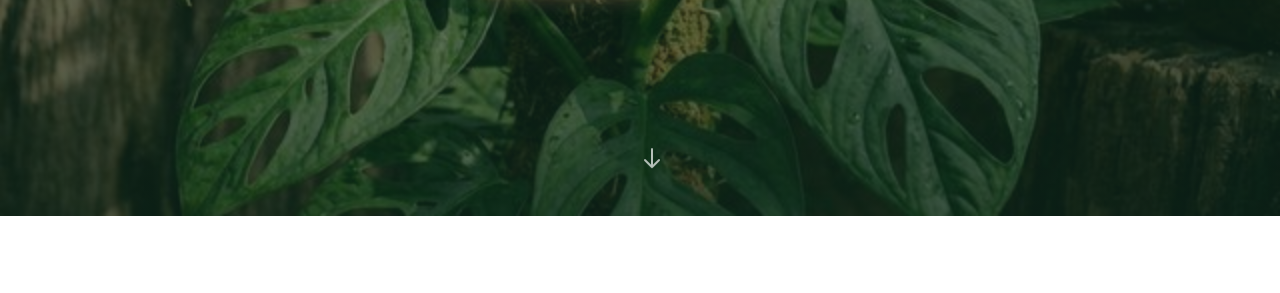
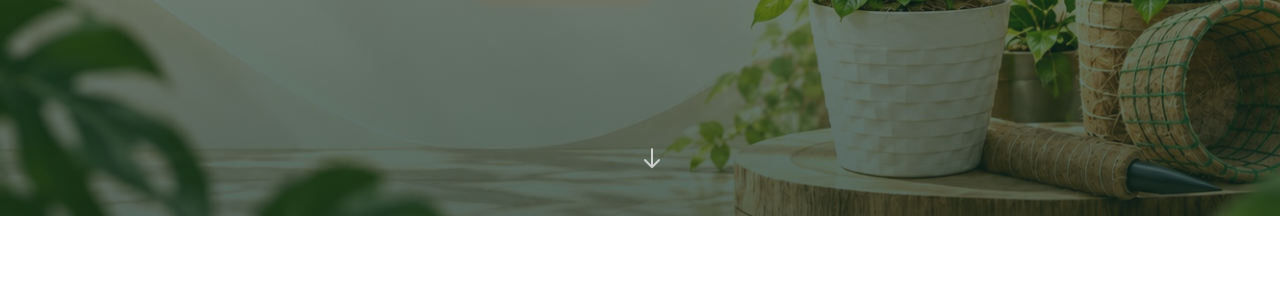
Before and after one commit to PixelCubeLK/amazing-decora, a plain HTML site: page index.html in a window 1280 px wide. Shown: the part 584-877 px from the top of the page. Drawn offline with nearby package versions, Linux system fonts and the light colour scheme.

```diff
--- a/index.html
+++ b/index.html
@@ -57,7 +57,7 @@
     <header class="relative h-screen flex items-center justify-center overflow-hidden">
         <!-- Background Image -->
         <div class="absolute inset-0 z-0">
-            <img src="images/hero/monstera.png" alt="Monstera on coconut pole" class="w-full h-full object-cover">
+            <img src="images/hero/hero-background.jpg" alt="" fetchpriority="high" class="w-full h-full object-cover">
             <div class="hero-overlay absolute inset-0"></div>
         </div>
 
```
Also changed, not shown: images/hero/hero-background.jpg (added).
